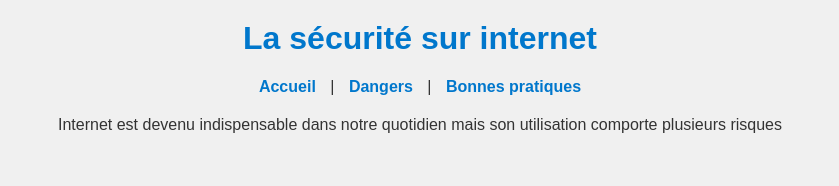
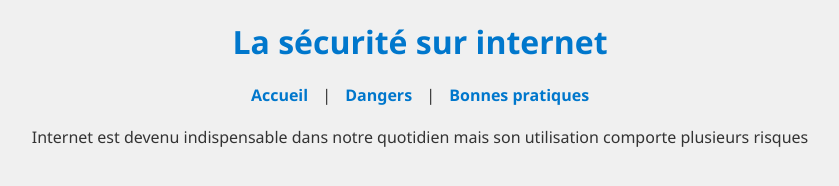
Before and after one commit to princidu601/securite-internet, a plain HTML site: page index.html in a window 1280 px wide. Shown: the whole page, without its empty margins (220-1059 px from the left). Drawn offline with Linux system fonts and the light colour scheme.

Commit message:
Update style.css

```diff
--- a/style.css
+++ b/style.css
@@ -1,6 +1,6 @@
 /* Style général */
 body {
-    font-family: Arial, sans-serif;
+    font-family: "Segoe UI", Tahoma, sans-serif;
     background-color: #f0f0f0;
     color: #333333;
     text-align: center;
```
